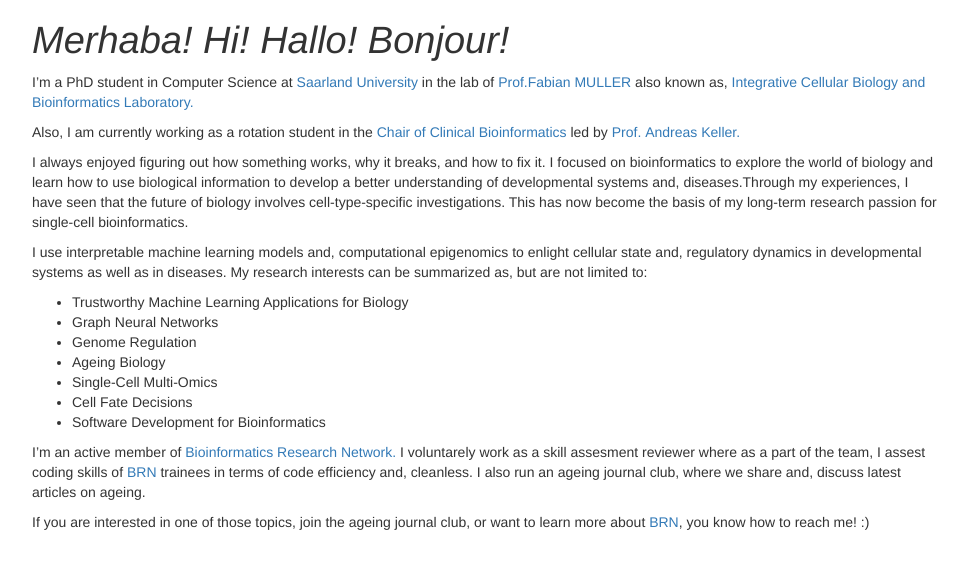
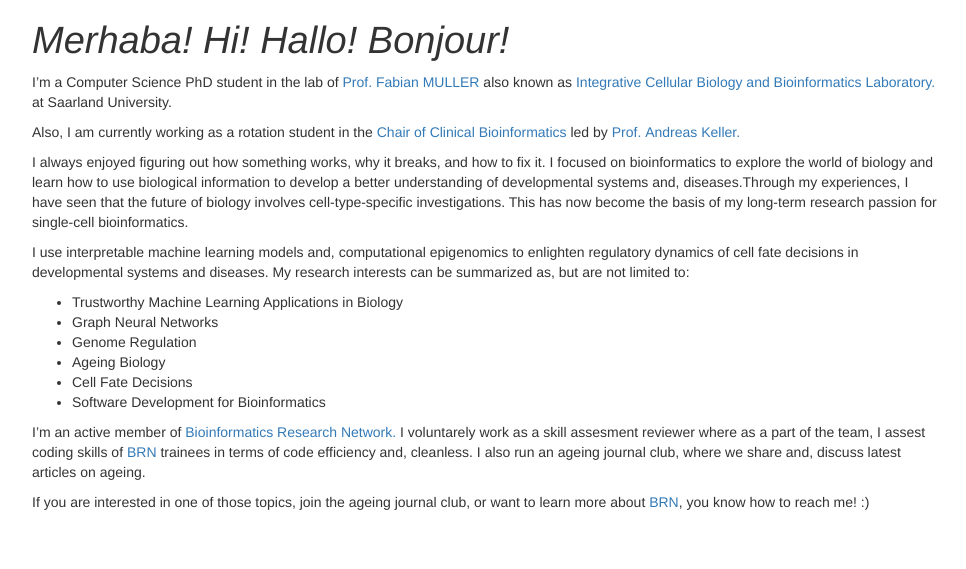
Before and after one commit to igunduz/igunduz.github.io, a Jekyll site: the page _pages/about.html, which Jekyll copies as it is, in a window 1280 px wide. Shown: the top 569 px of the page, without its empty margins (153-1119 px from the left). Built offline with Jekyll 4.4.1, drawn with Linux system fonts in a browser that asks for light colours.

Commit message:
correct grammar

```diff
--- a/_pages/about.html
+++ b/_pages/about.html
@@ -172,16 +172,15 @@ pre code {
 </div>
 
 
-<p>I’m a PhD student in Computer Science at <a href="https://www.uni-saarland.de/en/department/department-of-computer-science.html">Saarland University</a> in the lab of <a href="https://icb.uni-saarland.de/people/fabian-muller/">Prof.Fabian MULLER</a> also known as, <a href="https://icb.uni-saarland.de/">Integrative Cellular Biology and Bioinformatics Laboratory.</a></p>
+<p>I’m a Computer Science PhD student in the lab of <a href="https://icb.uni-saarland.de/people/fabian-muller/">Prof. Fabian MULLER</a> also known as <a href="https://icb.uni-saarland.de/">Integrative Cellular Biology and Bioinformatics Laboratory.</a> at Saarland University.</p>
 <p>Also, I am currently working as a rotation student in the <a href="https://www.ccb.uni-saarland.de/">Chair of Clinical Bioinformatics</a> led by <a href="https://www.ccb.uni-saarland.de/people/prof-dr-andreas-keller/">Prof. Andreas Keller.</a></p>
 <p>I always enjoyed figuring out how something works, why it breaks, and how to fix it. I focused on bioinformatics to explore the world of biology and learn how to use biological information to develop a better understanding of developmental systems and, diseases.Through my experiences, I have seen that the future of biology involves cell-type-specific investigations. This has now become the basis of my long-term research passion for single-cell bioinformatics.</p>
-<p>I use interpretable machine learning models and, computational epigenomics to enlight cellular state and, regulatory dynamics in developmental systems as well as in diseases. My research interests can be summarized as, but are not limited to:</p>
+<p>I use interpretable machine learning models and, computational epigenomics to enlighten regulatory dynamics of cell fate decisions in developmental systems and diseases. My research interests can be summarized as, but are not limited to:</p>
 <ul>
-<li>Trustworthy Machine Learning Applications for Biology</li>
+<li>Trustworthy Machine Learning Applications in Biology</li>
 <li>Graph Neural Networks</li>
 <li>Genome Regulation</li>
 <li>Ageing Biology</li>
-<li>Single-Cell Multi-Omics</li>
 <li>Cell Fate Decisions</li>
 <li>Software Development for Bioinformatics</li>
 </ul>
```
Also changed, not shown: _pages/about.md (+3 -4 lines).
